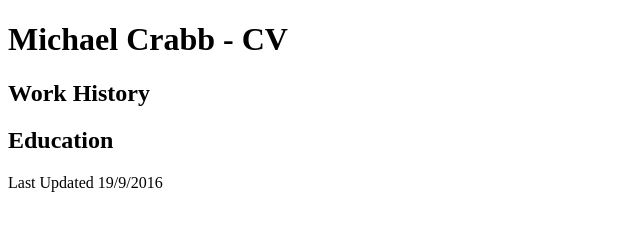
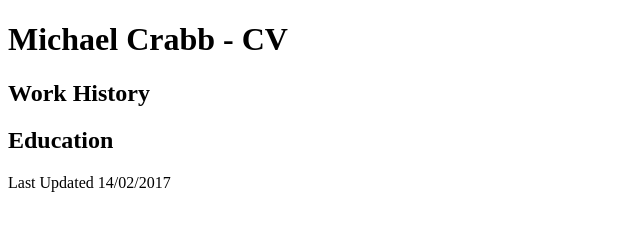
Before and after one commit to chisoftltd/CreatinganHTMLCV, a plain HTML site: page index.html in a window 1280 px wide. Shown: the full height of the page, 0-640 px from the left. Drawn offline with Linux system fonts and the light colour scheme.

Commit message:
4nd commit

```diff
--- a/index.html
+++ b/index.html
@@ -17,7 +17,7 @@
     </section>
 </main>
 <footer>
-    <p>Last Updated 19/9/2016</p>
+    <p>Last Updated 14/02/2017</p>
 </footer>
 </body>
 </html>
```
